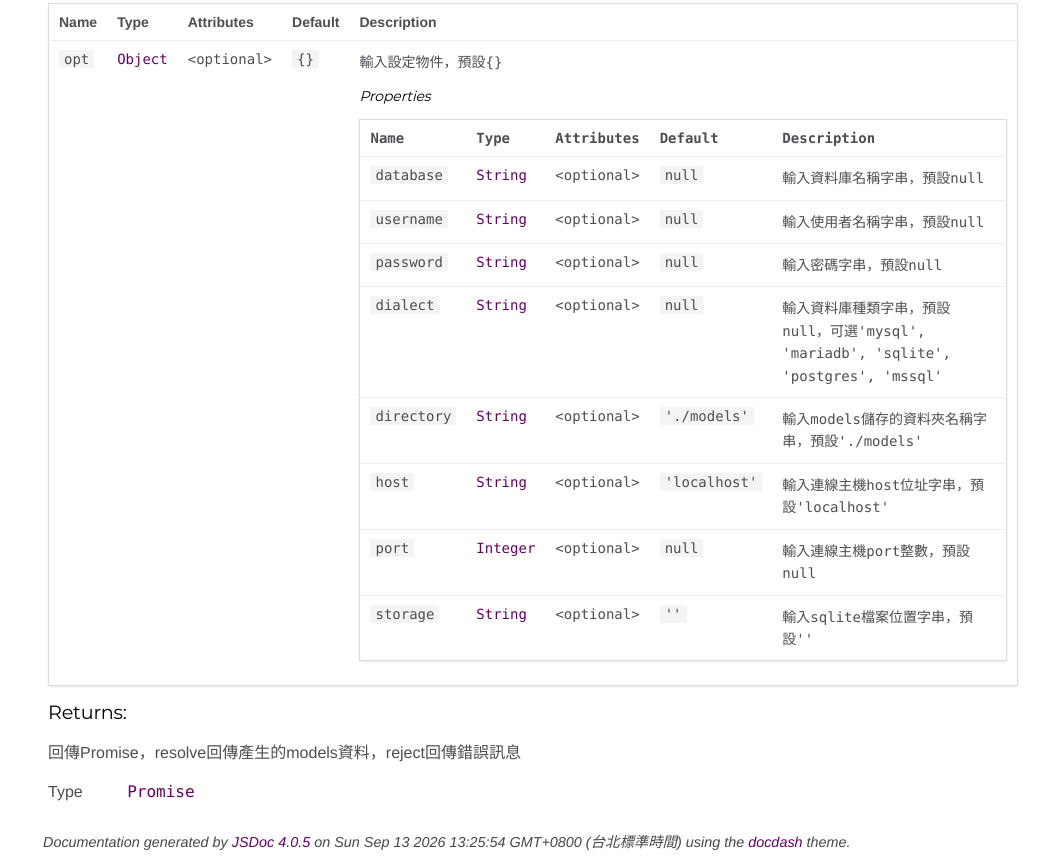
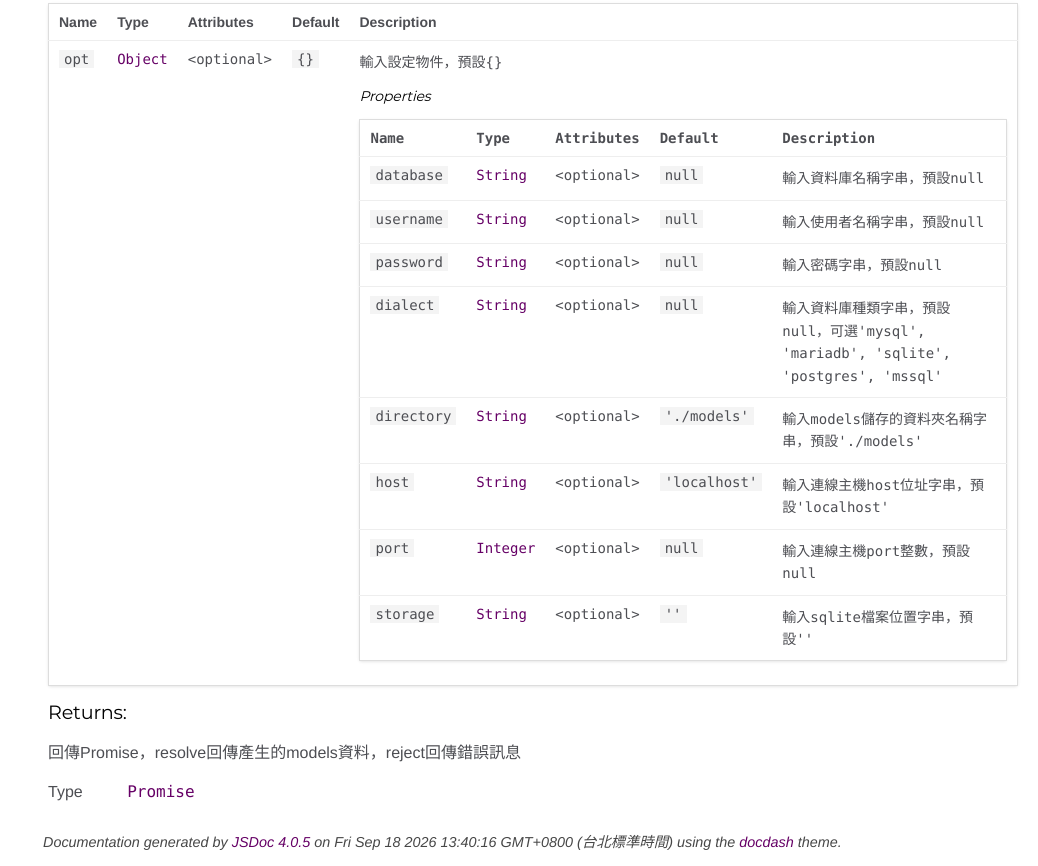
Before and after one commit to yuda-lyu/w-auto-sequelize, a plain HTML site: page WAutoSequelize.html in a window 1280 px wide. Shown: the part 372-1238 px from the top of the page, without its empty margins (242-1280 px from the left). Drawn offline with Linux system fonts and the light colour scheme.

Commit message:
deploy 2026-09-18T05:40:33.846Z

```diff
--- a/WAutoSequelize.html
+++ b/WAutoSequelize.html
@@ -624,7 +624,7 @@
 <br class="clear">
 
 <footer>
-    Documentation generated by <a href="https://github.com/jsdoc3/jsdoc">JSDoc 4.0.5</a> on Sun Sep 13 2026 13:25:54 GMT+0800 (台北標準時間) using the <a href="https://github.com/clenemt/docdash">docdash</a> theme.
+    Documentation generated by <a href="https://github.com/jsdoc3/jsdoc">JSDoc 4.0.5</a> on Fri Sep 18 2026 13:40:16 GMT+0800 (台北標準時間) using the <a href="https://github.com/clenemt/docdash">docdash</a> theme.
 </footer>
 
 <script>prettyPrint();</script>
```
Also changed, not shown: WAutoSequelize.mjs.html (+1 -1 lines), dialects.js.html (+1 -1 lines), index.html (+1 -1 lines).
